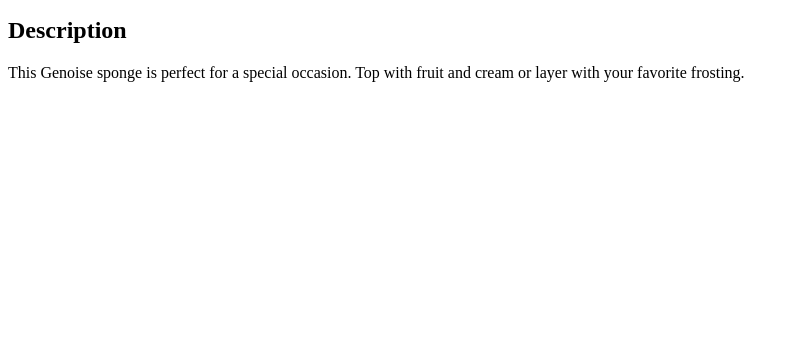
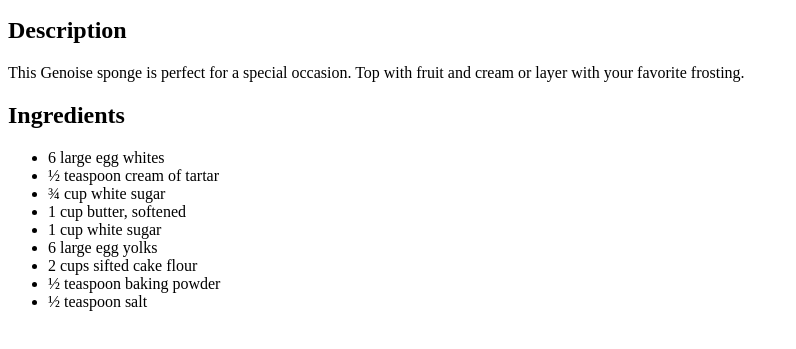
Before and after one commit to mrmostafaxd/odin-recipes, a plain HTML site: page recipes/genoise-sponge.html in a window 1280 px wide. Shown: the part 87-436 px from the top of the page, without its empty margins (0-796 px from the left). Drawn offline with Linux system fonts and the light colour scheme.

Commit message:
feat: add Genoise Sponge recipe ingredients

```diff
--- a/recipes/genoise-sponge.html
+++ b/recipes/genoise-sponge.html
@@ -11,5 +11,17 @@
             This Genoise sponge is perfect for a special occasion. Top with
             fruit and cream or layer with your favorite frosting.
         </p>
+        <h2>Ingredients</h2>
+        <ul>
+            <li>6 large egg whites</li>
+            <li>½ teaspoon cream of tartar</li>
+            <li>¾ cup white sugar</li>
+            <li>1 cup butter, softened</li>
+            <li>1 cup white sugar</li>
+            <li>6 large egg yolks</li>
+            <li>2 cups sifted cake flour</li>
+            <li>½ teaspoon baking powder</li>
+            <li>½ teaspoon salt</li>
+        </ul>
     </body>
 </html>
```
